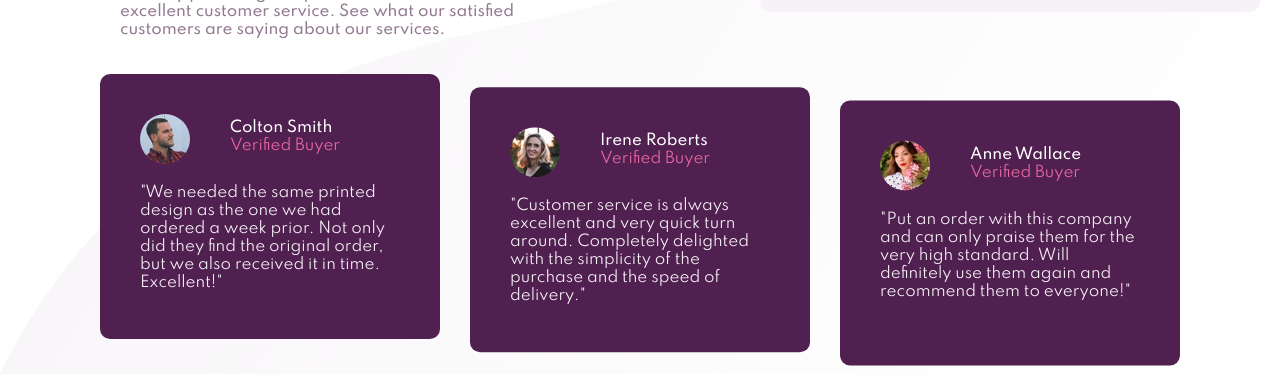
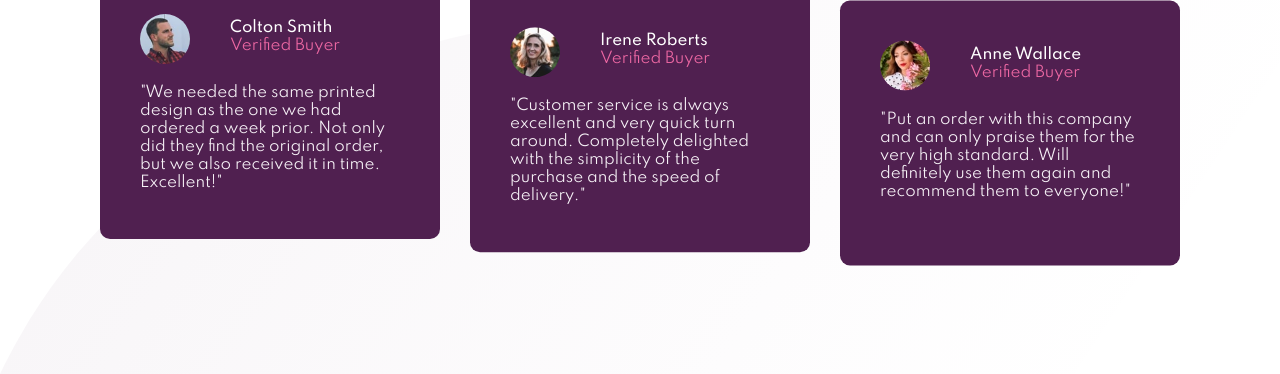
Before and after one commit to TSPraneeth/social-proof-section-master, a plain HTML site: page index.html in a window 1280 px wide. Shown: the part 426-800 px from the top of the page. Drawn offline with Linux system fonts and the light colour scheme.

Commit message:
Update styles.css

```diff
--- a/css/styles.css
+++ b/css/styles.css
@@ -17,7 +17,7 @@ body
 
 .main_container
 {
-    margin:100px;
+    margin:0 100px;
     position: absolute;
     top: 50%;
     transform: translate(0, -50%);
```
